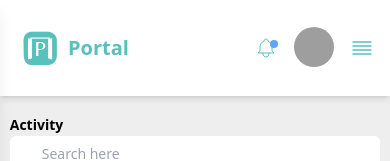
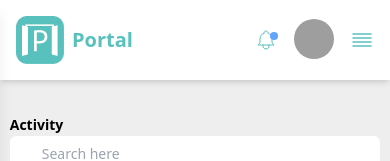
Before and after one commit to chatmethar-comp/portal-sg, a Vue app: page / in a window 390 px wide. Shown: the top 161 px of the page. Built offline with nearby package versions, Linux system fonts and the light colour scheme; grey boxes are pictures that could not be loaded.

Commit message:
logo mobile

```diff
--- a/src/components/Navbar.vue
+++ b/src/components/Navbar.vue
@@ -494,16 +494,16 @@
     <nav class="md:hidden">
       <div class="w-full shadow-md bg-white fixed top-0 z-40">
         <div class="w-full flex md:hidden">
-          <div class="py-4 flex justify-between mx-4 items-center w-full">
+          <div class="py-2 flex justify-between mx-4 items-center w-full">
             <router-link
               to="/"
               aria-label="logo"
               role="img"
               tabindex="0"
-              class="flex focus:outline-none my-2 items-center gap-1"
+              class="flex focus:outline-none my-2 items-center gap-2"
             >
               <div class="w-12 h-12">
-                <img src="../assets/Portal.png" alt="" />
+                <img src="../assets/logo_01.png" alt="" />
               </div>
               <h1 class="text-xl text-primary font-bold">Portal</h1>
             </router-link>
```
